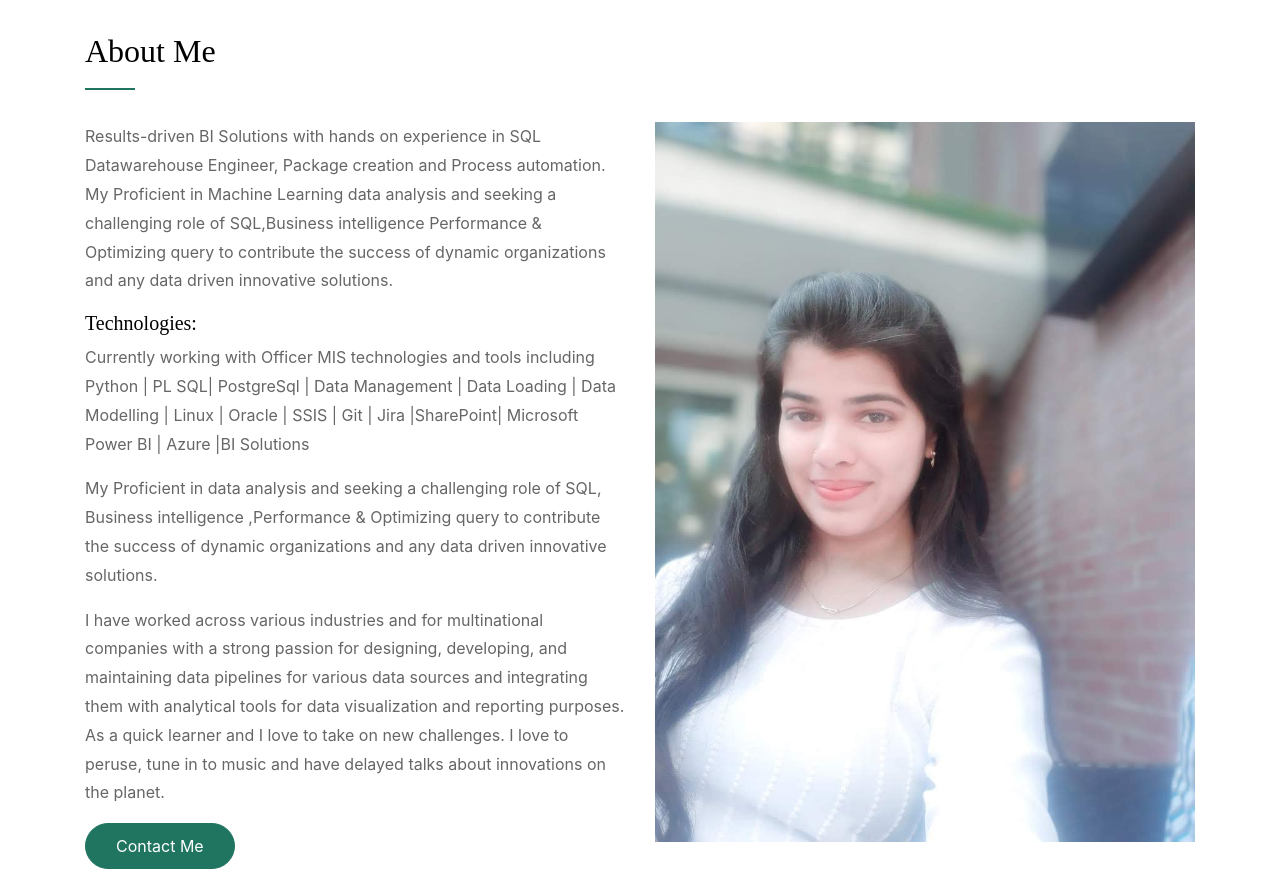
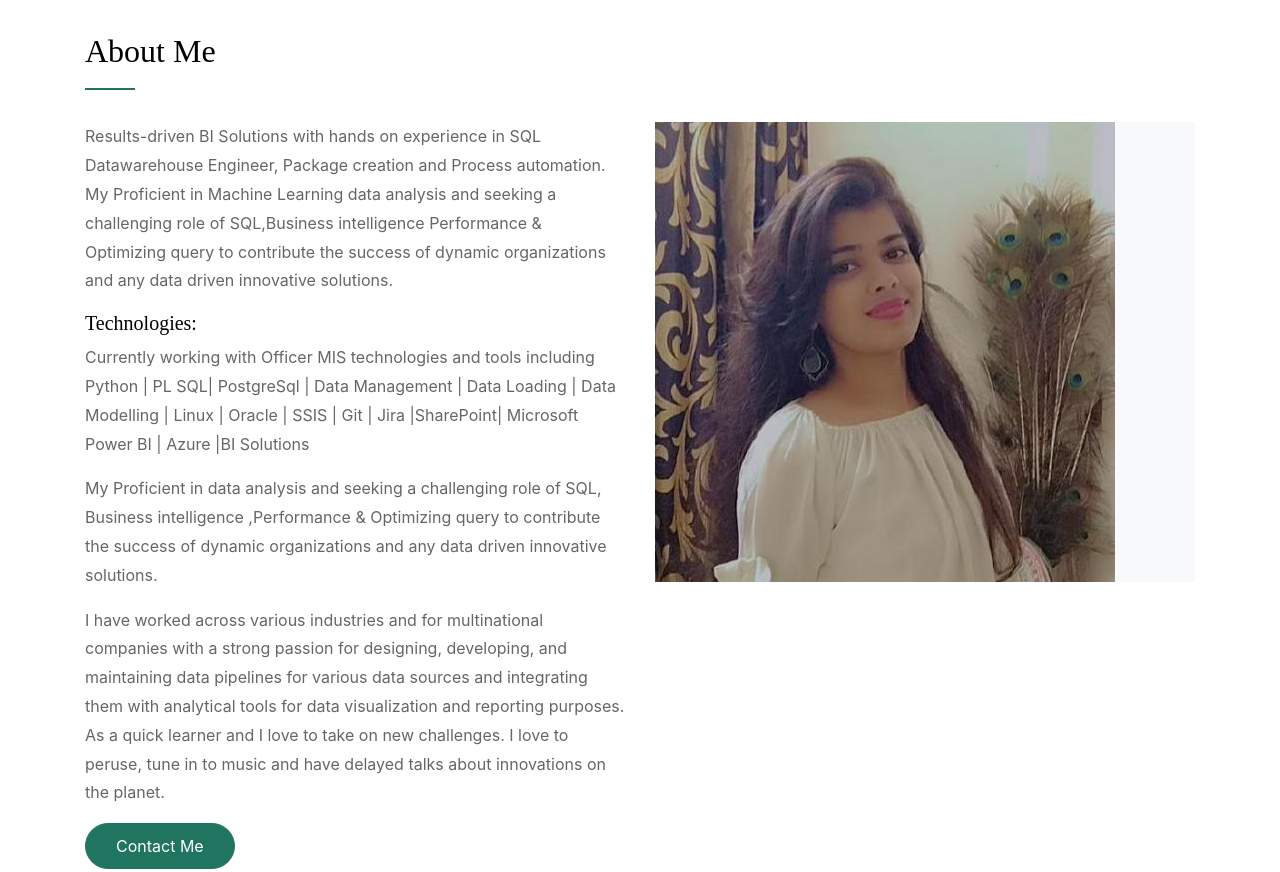
Before and after one commit to SayaliRanjane96/Portfolio2, a plain HTML site: page Portfolio/index.html in a window 1280 px wide. Shown: the part 880-1752 px from the top of the page. Drawn offline with Linux system fonts and the light colour scheme; files that its build step writes are made by us from their sources; a web font is replaced by a local one.

Commit message:
Update index.html

```diff
--- a/Portfolio/index.html
+++ b/Portfolio/index.html
@@ -129,7 +129,7 @@
           </div>
           <div class="col-lg-6 order-1 order-lg-2 mb-4 mb-lg-0">
             <div class="bg-light">
-              <img src="images/sayali.jpg" alt="Image" class="img-fluid">
+              <img src="images/SayaliR.jpeg" alt="Image" class="img-fluid">
             </div>
           </div>
            <div class="col-lg-6 order-2 order-lg-1">
```
